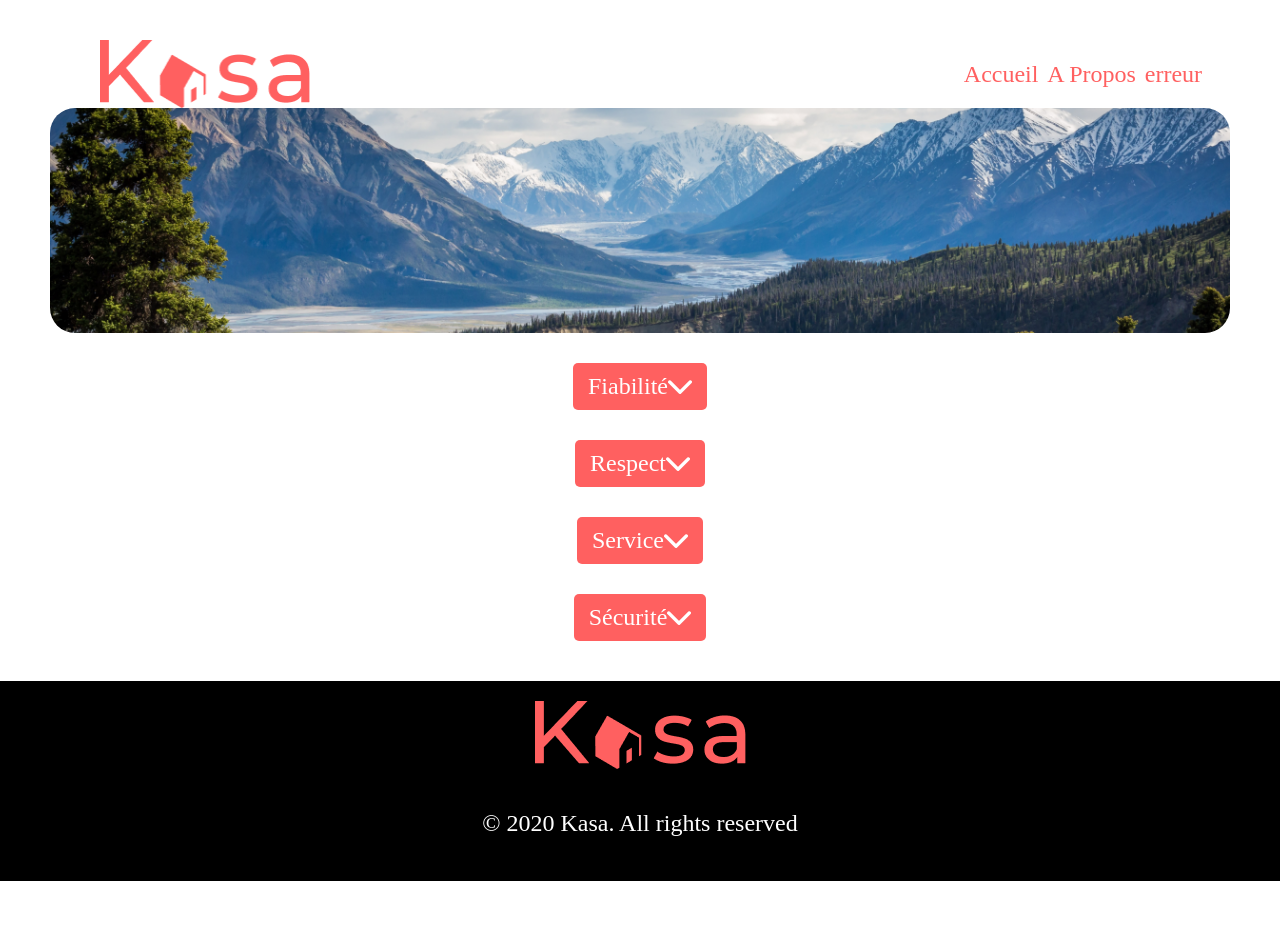
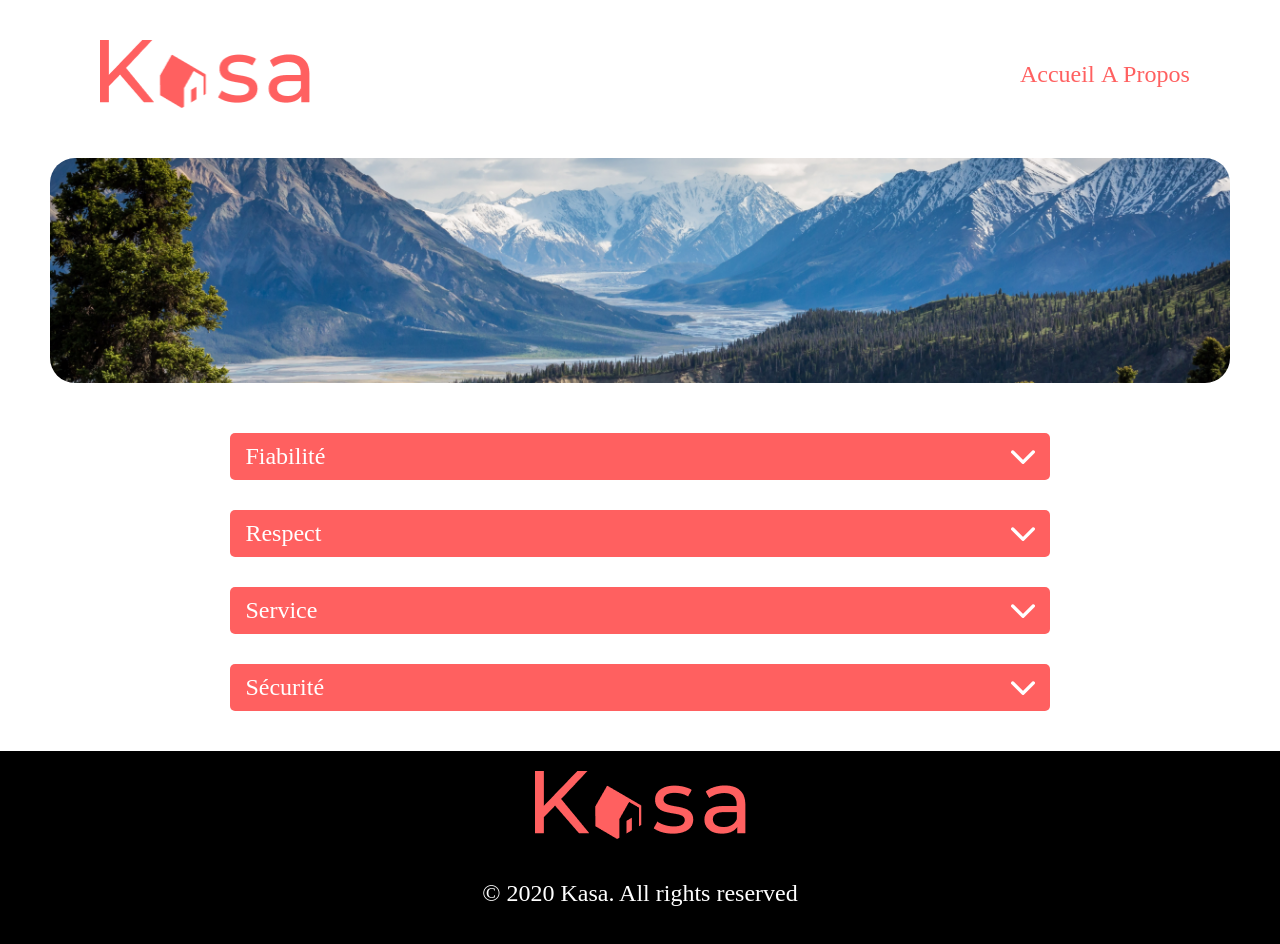
Before and after one commit to EmmelineD/kasa-OCR, a React (Create React App) app: page /a-propos in a window 1280 px wide. Shown: the top 944 px of the page. Before the commit the page ends 881 px from the top, so only its background shows below. Built offline with nearby package versions, Linux system fonts and the light colour scheme.

Commit message:
css modification

```diff
--- a/src/components/Dropdown/Dropdown.css
+++ b/src/components/Dropdown/Dropdown.css
@@ -1,6 +1,5 @@
 .DropdownContainer{
     height:100%;
-    display: flex;
 }
 
 .DropdownTitleOpen{
@@ -47,8 +46,6 @@
     margin: 0px auto;
     padding:20px 15px 15px 15px;
     border-radius:0 0 5px 5px;
-    display:flex;
-    justify-content:space-between;
     box-sizing:border-box;
     height:90%;
 }
@@ -61,3 +58,18 @@
     transform:rotate(180deg);
     transition:transform 0.3s;
 }
+
+@media (max-width :768px){
+    .DropdownDescription, .DropdownTitleOpen, .DropdownTitleClosed{
+    font-size: 1.5rem;
+    }
+    .ArrowUp{
+        width:18px;
+        height:auto;
+    }
+    .ArrowDown{
+        width:18px;
+        height:auto;
+
+    }
+}
--- a/src/components/Dropdown/Dropdown.jsx
+++ b/src/components/Dropdown/Dropdown.jsx
@@ -9,8 +9,6 @@ export default function Dropdown({title,array}){
          // Inversion of the value of isOpen
         setIsOpen(!isOpen)
     }
-    console.log({title})
-
 
     return(
         <div className="DropdownContainer">
@@ -21,11 +19,9 @@ export default function Dropdown({title,array}){
             </div>
              {/* Display description only if isOpen is true */}
             {isOpen && (
-                <div className="DropdownDescription">
-                    <div>{array?.map((text, index) => (
-                        <div key={index}>{text}</div>
-                        ))}</div>
-                </div>
+                <div className="DropdownDescription">{array?.map((text, index) => (
+                    <div key={index}>{text}</div>
+                    ))}</div>
             )}
         </div>
     )
--- a/src/components/Header/Header.jsx
+++ b/src/components/Header/Header.jsx
@@ -10,7 +10,6 @@ export default function Header() {
             <nav className="headerContainerLinks">
                 <Link className="headerContainerLink" to="/">Accueil</Link>
                 <Link className="headerContainerLink" to="/A-propos">A Propos</Link>
-                <Link className="headerContainerLink" to="/D-404">erreur</Link>
             </nav>
         </div>
     )
--- a/src/pages/APropos/APropos.css
+++ b/src/pages/APropos/APropos.css
@@ -1,6 +1,5 @@
 .aPrposContainer{
-    max-width: 1500px;
-    width:100%;
+    max-width:100%;
     display:flex;
     flex-direction:column;
     flex-grow:1;
@@ -13,10 +12,15 @@
     background-size:cover;
     background-position:center;
     border-radius: 25px;
-    margin:0px 50px;
+    margin: 50px;
 }
 
 .aProposDropdown{
     width:80%;
     margin:0 auto;
 }
+
+.DropdownContainer{
+    width:80%;
+    margin:0 auto;
+}
--- a/src/pages/APropos/APropos.jsx
+++ b/src/pages/APropos/APropos.jsx
@@ -8,10 +8,10 @@ export default function A_Propos() {
             <div className="aProposContainer">
                 <div className="aProposBackground"></div>
                 <div className="aProposDropdown">
-                    <Dropdown title="Fiabilité" array={["Les annonces postées sur Kasa garantissent une fiabilité totale. Les photos sont conformes aux logements, et toutes les informations sont régulièrement vérifiées  par nos équipes."]}/>
-                    <Dropdown title="Respect" array={["La bienveillance fait partie des valeurs fondatrices de Kasa. Tout comportement discriminatoire ou de perturbation du voisinage entraînera une exclusion de notre plateforme."]}/>
-                    <Dropdown title="Service" array={["Nos équipes se tiennent à votre disposition pour vous fournir une expérience parfaite. N'hésitez pas à nous contacter si vous avez la moindre question."]}/>
-                    <Dropdown title="Sécurité" array={["La sécurité est la priorité de Kasa. Aussi bien pour nos hôtes que pour les voyageurs, chaque logement correspond aux critères de sécurité établis par nos services. En laissant une note aussi bien à l'hôte qu'au locataire, cela permet à nos équipes de vérifier que les standars sont bien respectés. Nous organisons également des ateliers sur la sécurité domestique pour nos hôtes"]}/>
+                    <Dropdown className="DropdownContainer" title="Fiabilité" array={["Les annonces postées sur Kasa garantissent une fiabilité totale. Les photos sont conformes aux logements, et toutes les informations sont régulièrement vérifiées  par nos équipes."]}/>
+                    <Dropdown className="DropdownContainer" title="Respect" array={["La bienveillance fait partie des valeurs fondatrices de Kasa. Tout comportement discriminatoire ou de perturbation du voisinage entraînera une exclusion de notre plateforme."]}/>
+                    <Dropdown className="DropdownContainer" title="Service" array={["Nos équipes se tiennent à votre disposition pour vous fournir une expérience parfaite. N'hésitez pas à nous contacter si vous avez la moindre question."]}/>
+                    <Dropdown className="DropdownContainer" title="Sécurité" array={["La sécurité est la priorité de Kasa. Aussi bien pour nos hôtes que pour les voyageurs, chaque logement correspond aux critères de sécurité établis par nos services. En laissant une note aussi bien à l'hôte qu'au locataire, cela permet à nos équipes de vérifier que les standars sont bien respectés. Nous organisons également des ateliers sur la sécurité domestique pour nos hôtes"]}/>
                 </div>
             </div>
 
--- a/src/pages/FicheLogement/FicheLogement.css
+++ b/src/pages/FicheLogement/FicheLogement.css
@@ -1,5 +1,4 @@
 .accommodationContainer{
-  max-width: 1500px;
   width:100%;
   display:flex;
   flex-direction:column;
@@ -94,9 +93,8 @@
   justify-content: flex-end;
 }
 
-.DropdownContainer{
+.accommodationDropdownContainer{
   display: flex;
-  justify-content: center;
   max-width: 100%;
   margin: 0 62px;
 }
--- a/src/pages/FicheLogement/FicheLogement.jsx
+++ b/src/pages/FicheLogement/FicheLogement.jsx
@@ -39,7 +39,7 @@ export default function FicheLogement() {
                         </div>
                     </div>
                 </div>
-                <div className="DropdownContainer">
+                <div className="accommodationDropdownContainer">
                     <Dropdown key={accommodation.description} title="Description" array={[accommodation.description]} />
                     <Dropdown key={accommodation.equipments} title="Equipments" array={accommodation.equipments}/>
 
--- a/src/pages/home/Home.css
+++ b/src/pages/home/Home.css
@@ -1,5 +1,4 @@
 .homeContainer{
-    max-width: 1500px;
     margin:0 auto;
 }
 
```
